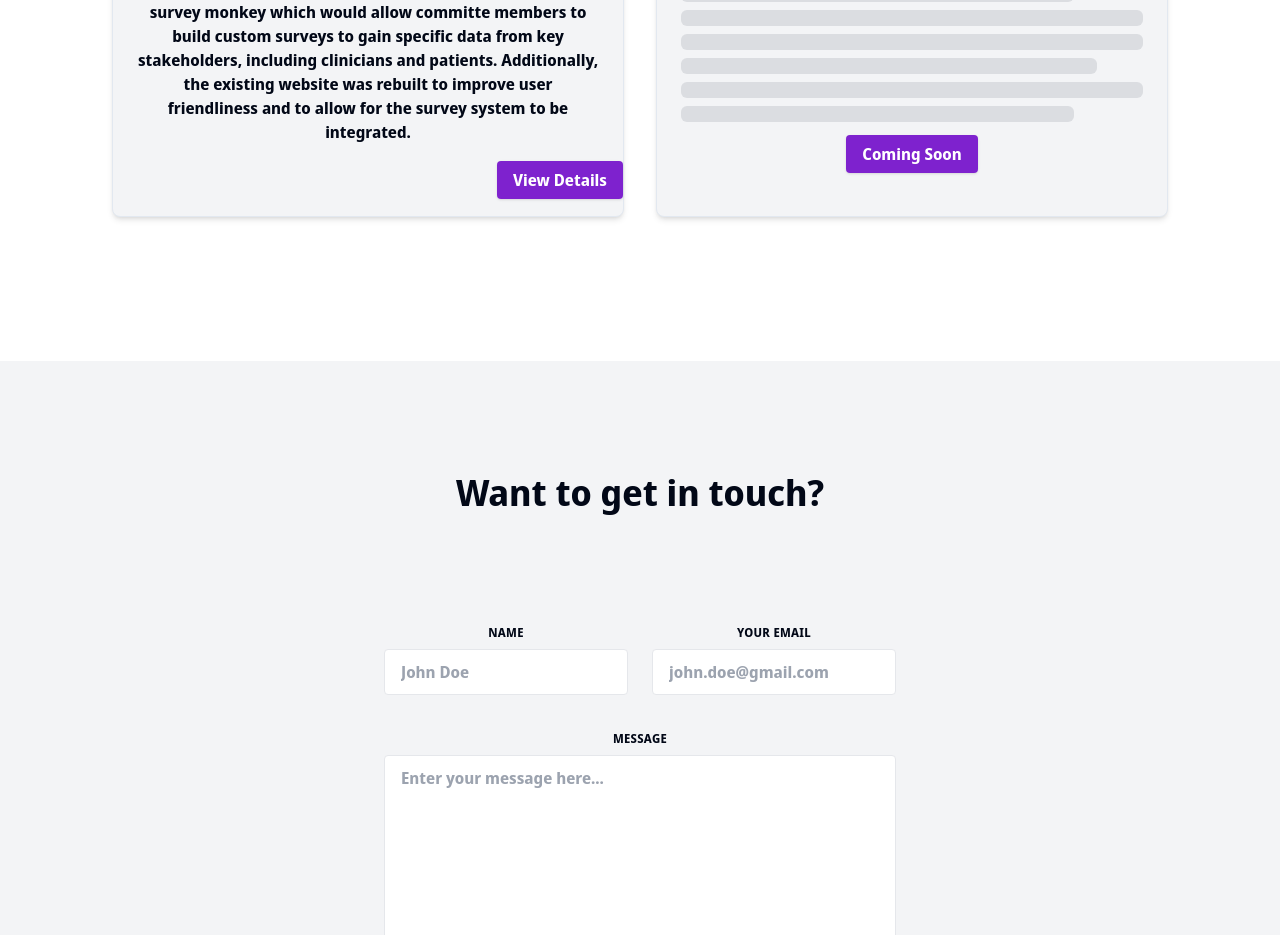
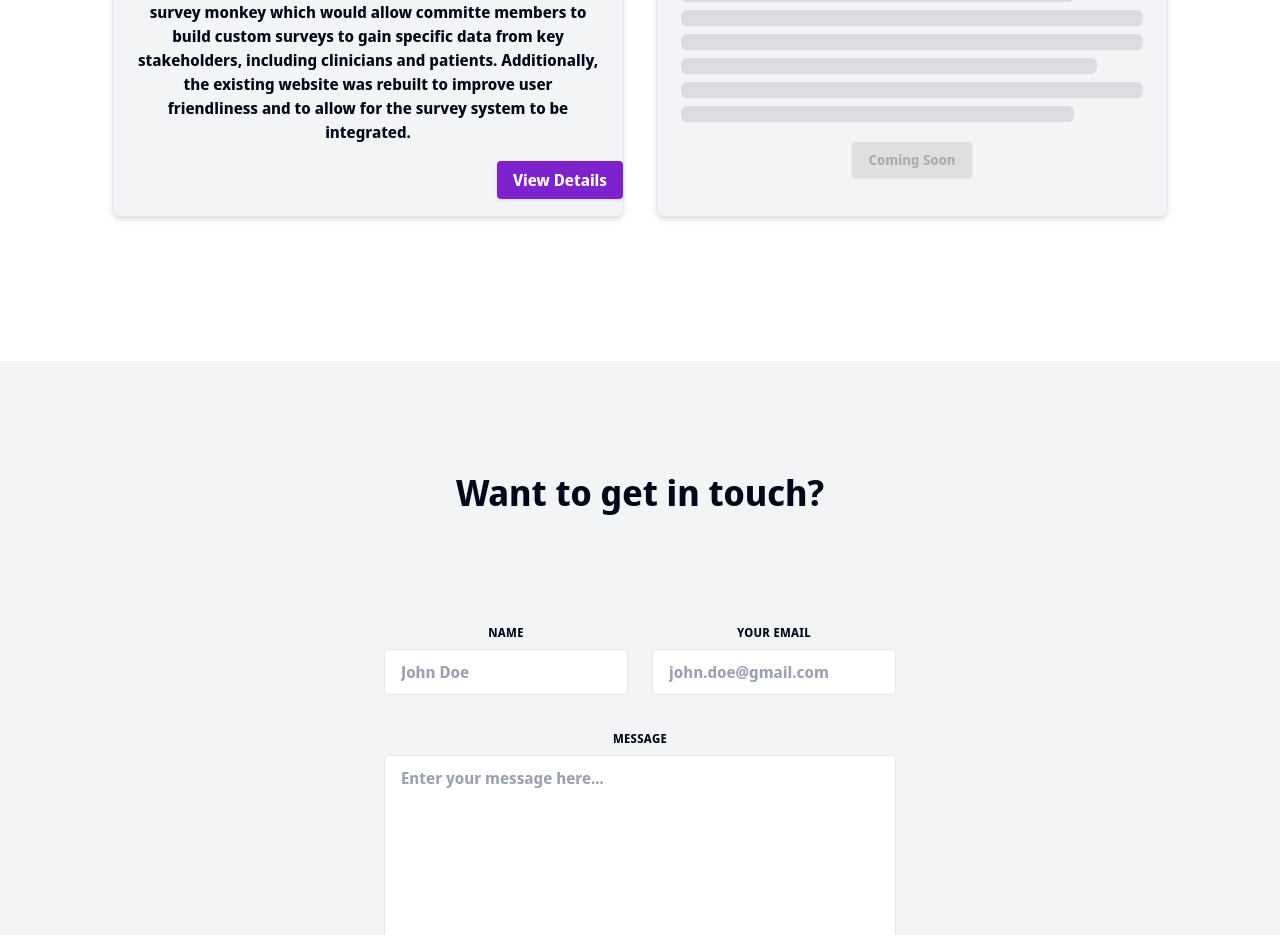
Before and after one commit to atavis94/AtavisPortfolio, a Next.js app in the folder atavisdev/: page / in a window 1280 px wide. Shown: the part 3240-4175 px from the top of the page. Built offline with nearby package versions, Linux system fonts and the light colour scheme.

Commit message:
Disable button

```diff
--- a/atavisdev/app/projects.tsx
+++ b/atavisdev/app/projects.tsx
@@ -5,6 +5,7 @@ import Modal from 'react-modal';
 import Link  from 'next/link';
 import { useState } from 'react';
 import { Skeleton } from "@/components/ui/skeleton";
+import { Button } from "@/components/ui/button";
 
 
 export default function Projects(){
@@ -67,7 +68,7 @@ export default function Projects(){
               <Skeleton className="h-4 w-[85%] mb-2" />
             </div>
             <div className="my-2 py-3 align-bottom">
-            <Link href={"https://www.youtube.com/watch?v=dQw4w9WgXcQ"} className="shadow bg-purple-700 hover:bg-purple-400 focus:shadow-outline focus:outline-none text-white font-bold py-2 px-4 rounded">Coming Soon</Link>
+            <Button disabled className="shadow bg-purple-700 hover:bg-purple-400 focus:shadow-outline focus:outline-none text-white font-bold py-2 px-4 rounded">Coming Soon</Button>
             </div>
           </div>
       </div>
```
